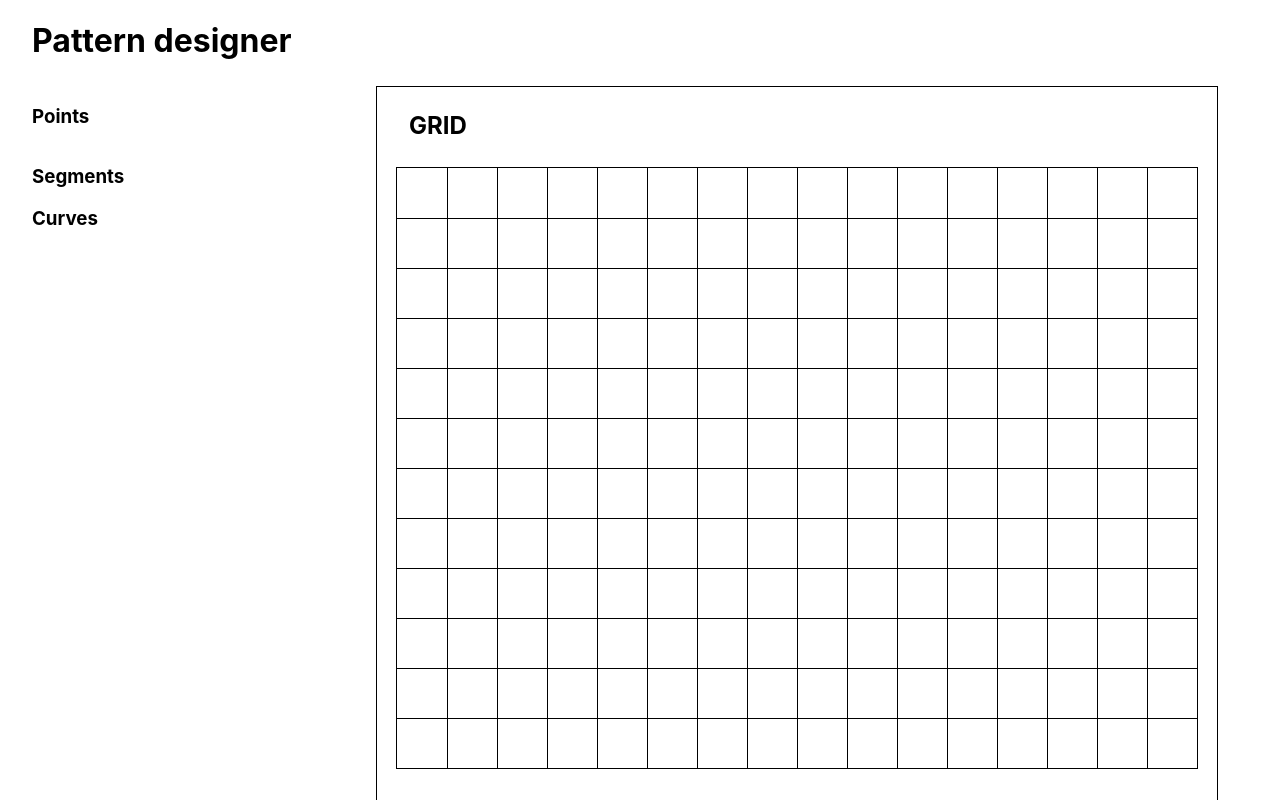
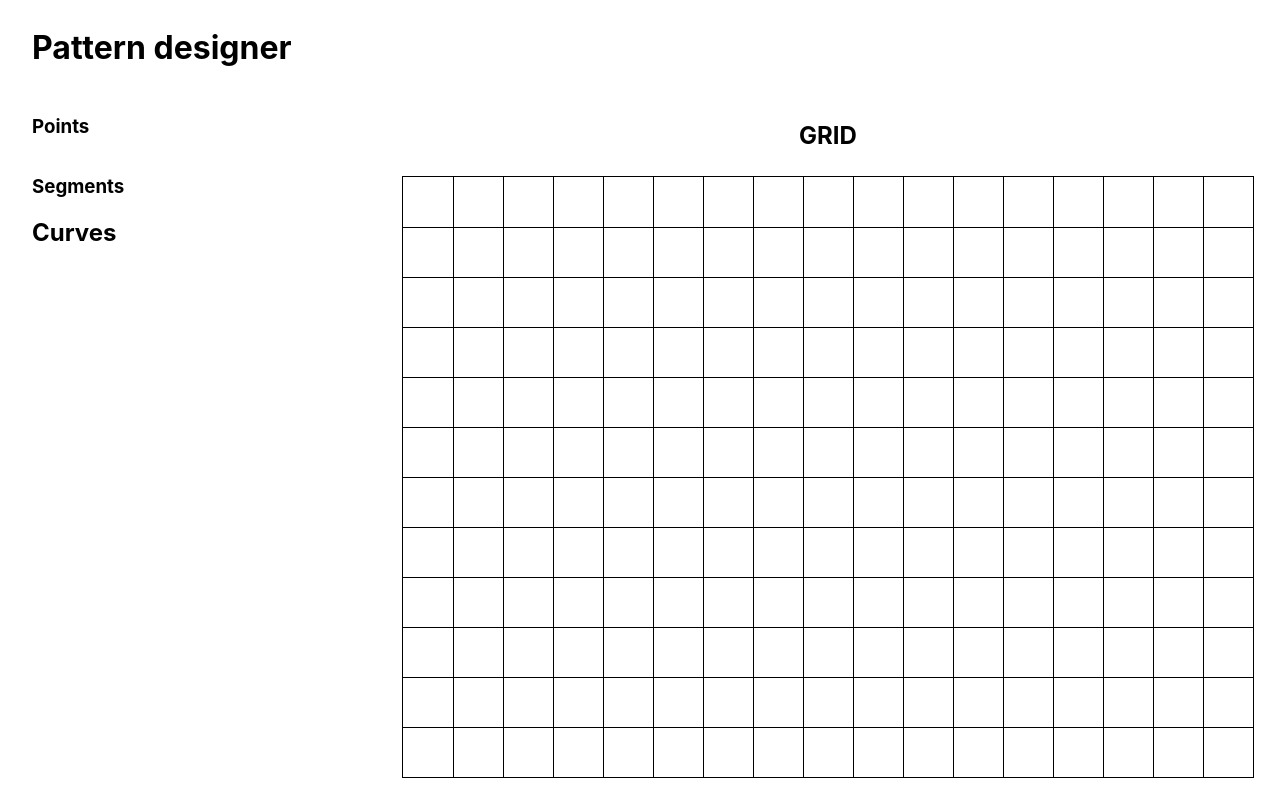
Before and after one commit to MathildeMerx/PatternMaker, a React (Create React App) app: page / in a window 1280 px wide. Built offline with nearby package versions, Linux system fonts and the light colour scheme.

Commit message:
modifying from CSS to styled components

```diff
--- a/src/App.css
+++ /dev/null
@@ -1,121 +0,0 @@
-.column {
-    background-color: black;
-    height: 100%;
-    position: absolute;
-    top: 0;
-    width: 1px;
-}
-
-.content {
-    height: 100vh;
-    left: 0;
-    padding: 0 32px;
-    position: fixed;
-    top: 0;
-    width: 100vw;
-}
-
-.controlled-height {
-    max-height: 150px;
-    overflow-y: auto;
-}
-
-.design-content {
-    border: solid 1px;
-    height: calc(100% - 43px);
-    width: calc(100% - 96px);
-}
-
-.design-grid {
-    border: solid 1px;
-    margin: auto;
-    position: relative;
-}
-
-.dropdown-button:hover {
-    background-color: wheat;
-}
-
-.dropdown-content {
-    border-color: black;
-    border: solid 1px;
-    display: none;
-    left: -1px;
-    max-height: 150px;
-    min-width: 60px;
-    overflow-y: auto;
-    position: absolute;
-    top: 20px;
-}
-
-.dropdown-content button {
-    border-style: none;
-    display: block;
-    padding: 4px;
-    text-align: left;
-    text-decoration: none;
-    width: 100%;
-}
-
-.dropdown {
-    border: solid 1px;
-    display: inline-block;
-    margin: 0 5px;
-    position: relative;
-    width: 60px;
-}
-
-.dropdown-title {
-    display: flex;
-    justify-content: space-between;
-    margin-left: 5px;
-}
-
-.dropdown:hover .dropdown-content {
-    display: block;
-}
-
-.grid {
-    display: grid;
-    grid-column-gap: 32px;
-    grid-template-columns: 1fr 3fr;
-    height: 100%;
-}
-
-.pattern-name {
-    height: 32px;
-    margin: 0;
-    padding: 24px 32px;
-}
-
-.pattern-point {
-    cursor: pointer;
-    height: 16px;
-    opacity: 0;
-    position: absolute;
-    width: 16px;
-}
-
-.pattern-point:hover {
-    background-color: white;
-    border-color: black;
-    opacity: 1;
-}
-
-.pattern-point-existing {
-    background-color: white;
-    border: none;
-    opacity: 1;
-}
-
-.row {
-    background-color: black;
-    height: 1px;
-    left: 0;
-    position: absolute;
-    width: 100%;
-}
-
-.title {
-    height: 43px;
-}
--- a/src/App.jsx
+++ b/src/App.jsx
@@ -1,19 +1,22 @@
 import { useState } from "react";
-import "./App.css";
 import { Grid } from "./Grid";
 import { useContainerDimensions } from "./useContainerDimensions";
 import { SegmentsDisplay } from "./SegmentsDisplay";
 import { PointsDisplay } from "./PointsDisplay";
 import { CurvesDisplay } from "./CurvesDisplay";
+import styled from "styled-components";
 
 function App() {
     let [{ width, height }, containerRef] = useContainerDimensions();
 
     const gridSpacing = 50;
 
-    const numCellWidth = Math.floor((width - 32) / gridSpacing);
+    const numCellWidth = Math.floor((width - GRID_MARGIN) / gridSpacing);
 
-    const numCellHeight = Math.floor((height - 80) / gridSpacing) - 1;
+    const numCellHeight = Math.floor(
+        (height - (PATTERN_TITLE_MARGIN * 2 + PATTERN_TITLE_HEIGHT)) /
+            gridSpacing
+    );
 
     const numButton = (numCellHeight - 1) * (numCellWidth - 1);
 
@@ -22,11 +25,11 @@ function App() {
     const [curves, setCurves] = useState([]);
 
     return (
-        <div className="content">
+        <S_Content>
             <header>
-                <h1 className="title">Pattern designer</h1>
+                <S_Title>Pattern designer</S_Title>
             </header>
-            <main className="grid">
+            <S_GridDisplay>
                 <aside>
                     <PointsDisplay existingPoints={existingPoints} />
                     <SegmentsDisplay
@@ -40,8 +43,8 @@ function App() {
                         setCurves={setCurves}
                     />
                 </aside>
-                <section className="design-content" ref={containerRef}>
-                    <h2 className="pattern-name">GRID</h2>
+                <S_DesignContent ref={containerRef}>
+                    <S_PatternName>GRID</S_PatternName>
                     <Grid
                         numCellWidth={numCellWidth}
                         numCellHeight={numCellHeight}
@@ -53,10 +56,51 @@ function App() {
                         curves={curves}
                         setCurves={setCurves}
                     />
-                </section>
-            </main>
-        </div>
+                </S_DesignContent>
+            </S_GridDisplay>
+        </S_Content>
     );
 }
 
+const TITLE_MARGIN = 32;
+const TITLE_HEIGHT = 2;
+
+const PATTERN_TITLE_MARGIN = 24;
+const PATTERN_TITLE_HEIGHT = 32;
+
+const GRID_MARGIN = 32;
+
+const S_Content = styled.div`
+    height: 100vh;
+    left: 0;
+    padding-left: 32px;
+    position: fixed;
+    top: 0;
+    width: 100vw;
+`;
+
+const S_DesignContent = styled.section`
+    height: calc(100% - ${TITLE_MARGIN * 2 + TITLE_HEIGHT * 16}px);
+    width: calc(100% - ${GRID_MARGIN}px);
+`;
+
+const S_GridDisplay = styled.div`
+    display: grid;
+    grid-column-gap: 32px;
+    grid-template-columns: 1fr 3fr;
+    height: 100%;
+`;
+
+const S_PatternName = styled.h2`
+    line-height: ${PATTERN_TITLE_HEIGHT}px;
+    margin: ${PATTERN_TITLE_MARGIN}px auto;
+    text-align: center;
+`;
+
+// Overall height of Title: 72px (32px for the text, + 2x20px of margin)
+const S_Title = styled.h1`
+    line-height: ${TITLE_HEIGHT}rem;
+    margin: ${TITLE_MARGIN}px 0;
+`;
+
 export default App;
--- a/src/CurvesDisplay.jsx
+++ b/src/CurvesDisplay.jsx
@@ -1,5 +1,6 @@
 import { DeleteIcon } from "@chakra-ui/icons";
 import { CurveAddButton } from "./CurveAddButton";
+import { S_ControlledHeightUL } from "./S_ControlledHeightUL";
 
 function clickDeleteCurve(curv, setCurves) {
     setCurves((curve) =>
@@ -26,10 +27,10 @@ function DeleteCurve({ curv, setCurves }) {
 function CurvesDisplay({ existingPoints, curves, setCurves }) {
     return (
         <div>
-            <h3>Curves</h3>
+            <h2>Curves</h2>
 
             {curves.length > 0 ? (
-                <ul className="controlled-height">
+                <S_ControlledHeightUL>
                     {curves.map((curv) => {
                         return (
                             <li
@@ -41,7 +42,9 @@ function CurvesDisplay({ existingPoints, curves, setCurves }) {
                                 }
                             >
                                 {`[${curv[0]}, ${curv[1]}]`}{" "}
-                                <sub>{`(${curv[2]}, ${curv[3]})`}</sub>
+                                <sub>{`(${curv[2].toFixed(
+                                    2
+                                )}, ${curv[3].toFixed(2)})`}</sub>
                                 <DeleteCurve
                                     curv={curv}
                                     setCurves={setCurves}
@@ -49,7 +52,7 @@ function CurvesDisplay({ existingPoints, curves, setCurves }) {
                             </li>
                         );
                     })}
-                </ul>
+                </S_ControlledHeightUL>
             ) : null}
             {Object.keys(existingPoints).length > 1 ? (
                 <CurveAddButton
--- a/src/Grid.jsx
+++ b/src/Grid.jsx
@@ -1,11 +1,11 @@
 import { useState, useRef } from "react";
 import { PatternPoint, createNewPoint } from "./PatternPoint";
-import "./App.css";
 import { pointNames } from "./alphabet";
 import { SegmentPath } from "./SegmentPath";
 import { abscissa, ordinate } from "./coordinates";
 import { pointExists } from "./pointExists";
 import { CurvePath } from "./CurvePath";
+import styled from "styled-components";
 
 function Grid({
     numCellWidth,
@@ -27,8 +27,7 @@ function Grid({
     const height = numCellHeight * gridSpacing;
 
     return (
-        <div
-            className="design-grid"
+        <DesignGrid
             style={{
                 width: `${numCellWidth * gridSpacing}px`,
                 height: `${numCellHeight * gridSpacing}px`,
@@ -59,16 +58,14 @@ function Grid({
                 ))}
             </svg>
             {arrWidth.map((line) => (
-                <div
+                <Column
                     key={line}
-                    className="column"
                     style={{ left: `${(line + 1) * gridSpacing}px` }}
                 />
             ))}
             {arrHeight.map((line) => (
-                <div
+                <Row
                     key={line}
-                    className="row"
                     style={{ top: `${(line + 1) * gridSpacing}px` }}
                 />
             ))}
@@ -96,8 +93,30 @@ function Grid({
                     />
                 );
             })}
-        </div>
+        </DesignGrid>
     );
 }
 
+const Column = styled.div`
+    background-color: black;
+    height: 100%;
+    position: absolute;
+    top: 0;
+    width: 1px;
+`;
+
+const DesignGrid = styled.div`
+    border: solid 1px;
+    margin: auto;
+    position: relative;
+`;
+
+const Row = styled.div`
+    background-color: black;
+    height: 1px;
+    left: 0;
+    position: absolute;
+    width: 100%;
+`;
+
 export { Grid };
--- a/src/PointsDisplay.jsx
+++ b/src/PointsDisplay.jsx
@@ -1,8 +1,10 @@
+import { S_ControlledHeightUL } from "./S_ControlledHeightUL";
+
 function PointsDisplay({ existingPoints }) {
     return (
         <>
             <h3>Points</h3>
-            <ul className="controlled-height">
+            <S_ControlledHeightUL>
                 {Object.keys(existingPoints)
                     .sort()
                     .map((point) => (
@@ -10,7 +12,7 @@ function PointsDisplay({ existingPoints }) {
                             {`${point} (${existingPoints[point][0]}, ${existingPoints[point][1]})`}
                         </li>
                     ))}
-            </ul>
+            </S_ControlledHeightUL>
         </>
     );
 }
--- /dev/null
+++ b/src/S_ControlledHeightUL.jsx
@@ -0,0 +1,8 @@
+import styled from "styled-components";
+
+const S_ControlledHeightUL = styled.ul`
+    max-height: 150px;
+    overflow-y: auto;
+`;
+
+export { S_ControlledHeightUL };
--- a/src/SegmentsDisplay.jsx
+++ b/src/SegmentsDisplay.jsx
@@ -1,5 +1,6 @@
 import { DeleteIcon } from "@chakra-ui/icons";
 import { SegmentAddButton } from "./SegmentAddButton";
+import { S_ControlledHeightUL } from "./S_ControlledHeightUL";
 
 function clickDeleteSegment(seg, setSegments) {
     setSegments((segment) =>
@@ -21,7 +22,7 @@ function SegmentsDisplay({ existingPoints, segments, setSegments }) {
             <h3>Segments</h3>
 
             {segments.length > 0 ? (
-                <ul className="controlled-height">
+                <S_ControlledHeightUL>
                     {segments.map((seg) => (
                         <li key={seg[0] + seg[1]}>
                             {`[${seg[0]}, ${seg[1]} ]`}
@@ -31,7 +32,7 @@ function SegmentsDisplay({ existingPoints, segments, setSegments }) {
                             />
                         </li>
                     ))}
-                </ul>
+                </S_ControlledHeightUL>
             ) : null}
             {Object.keys(existingPoints).length > 1 ? (
                 <SegmentAddButton
--- /dev/null
+++ b/src/dropdownStyledComponents.js
@@ -0,0 +1,47 @@
+import styled from "styled-components";
+
+const S_DropdownTitle = styled.div`
+    display: flex;
+    justify-content: space-between;
+    margin-left: 5px;
+`;
+
+const S_Dropdown = styled.div`
+    border: solid 1px;
+    display: inline-block;
+    margin: 0 5px;
+    position: relative;
+    width: 60px;
+`;
+const S_DropdownContent = styled.div`
+    border-color: black;
+    border: solid 1px;
+    display: none;
+    left: -1px;
+    max-height: 150px;
+    min-width: 60px;
+    overflow-y: auto;
+    position: absolute;
+    top: 20px;
+
+    & button {
+        border-style: none;
+        display: block;
+        padding: 4px;
+        text-align: left;
+        text-decoration: none;
+        width: 100%;
+    }
+
+    ${S_Dropdown}:hover & {
+        display: block;
+    }
+`;
+
+const S_DropdownButton = styled.button`
+    &:hover {
+        background-color: wheat;
+    }
+`;
+
+export { S_DropdownButton, S_DropdownContent, S_Dropdown, S_DropdownTitle };
```
Also changed, not shown: package.json (+8 -0 lines), src/CurveSelectPoints.jsx (+14 -9 lines), src/PatternPoint.jsx (+26 -5 lines), src/SegmentSelectPoints.jsx (+14 -10 lines), 1 other file (tests, documents, lock files or other folders).
